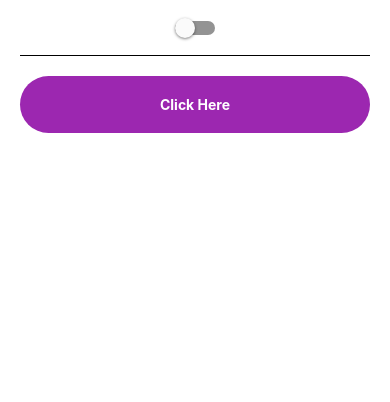
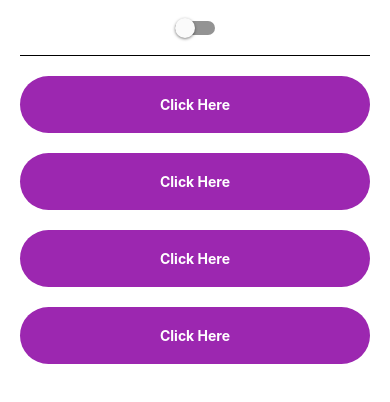
Before and after one commit to chaerulumam/gusnando-reactnative, a React Native app: screen / in a window 390 px wide. Shown: the part 386-788 px from the top of the page. Built offline with nearby package versions, Linux system fonts and the light colour scheme.

Commit message:
create scrollview

```diff
--- a/App.js
+++ b/App.js
@@ -7,6 +7,7 @@ import {
   TouchableOpacity,
   Switch,
   TextInput,
+  ScrollView,
 } from 'react-native';
 
 class App extends Component {
@@ -74,6 +75,7 @@ class App extends Component {
           onChangeText={value => this.setState({username: value})}
         />
 
+        <ScrollView>
           <TouchableOpacity
             style={{
               backgroundColor: '#9c27b0',
@@ -87,6 +89,46 @@ class App extends Component {
             }}>
             <Text style={{color: '#fff', fontWeight: 'bold'}}>Click Here</Text>
           </TouchableOpacity>
+          <TouchableOpacity
+            style={{
+              backgroundColor: '#9c27b0',
+              paddingVertical: 20,
+              justifyContent: 'center',
+              alignItems: 'center',
+              marginTop: 20,
+              marginHorizontal: 20,
+              borderRadius: 50,
+              elevation: 3,
+            }}>
+            <Text style={{color: '#fff', fontWeight: 'bold'}}>Click Here</Text>
+          </TouchableOpacity>
+          <TouchableOpacity
+            style={{
+              backgroundColor: '#9c27b0',
+              paddingVertical: 20,
+              justifyContent: 'center',
+              alignItems: 'center',
+              marginTop: 20,
+              marginHorizontal: 20,
+              borderRadius: 50,
+              elevation: 3,
+            }}>
+            <Text style={{color: '#fff', fontWeight: 'bold'}}>Click Here</Text>
+          </TouchableOpacity>
+          <TouchableOpacity
+            style={{
+              backgroundColor: '#9c27b0',
+              paddingVertical: 20,
+              justifyContent: 'center',
+              alignItems: 'center',
+              marginTop: 20,
+              marginHorizontal: 20,
+              borderRadius: 50,
+              elevation: 3,
+            }}>
+            <Text style={{color: '#fff', fontWeight: 'bold'}}>Click Here</Text>
+          </TouchableOpacity>
+        </ScrollView>
       </View>
     );
   }
```
Lines whose indentation alone changed are shown as unchanged.
